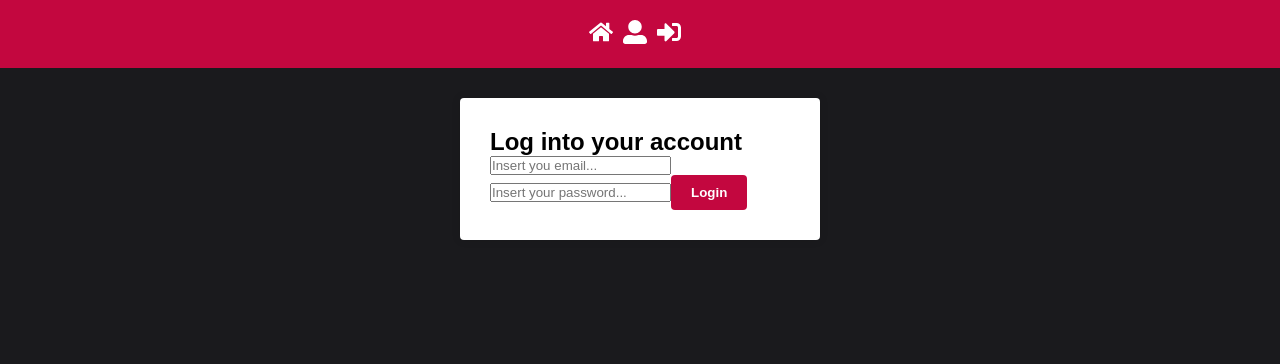
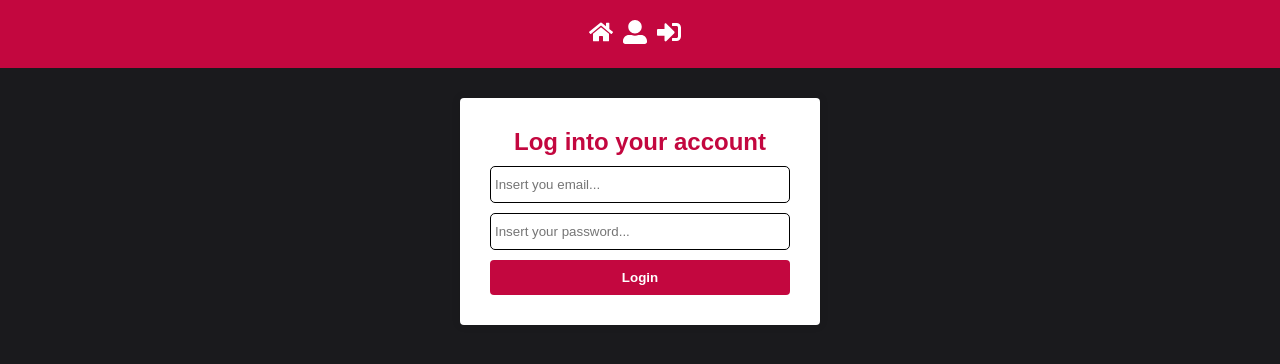
Before and after one commit to gui-s-antunes/flashcard-react, a React (Create React App) app: page /login in a window 1280 px wide. Shown: the top 364 px of the page. Built offline with nearby package versions, Linux system fonts and the light colour scheme.

Commit message:
css login and register

```diff
--- a/src/pages/Decks/index.js
+++ b/src/pages/Decks/index.js
@@ -25,7 +25,7 @@ export default function Decks() {
 
   const handleDeckDelete = (e, deckId, deckName, index) => {
     if (!window.confirm(`Do you want to delete deck ${deckName}?`)) return;
-    console.log('deletar');
+    console.log('deletar', index);
   };
   return (
     <Container>
--- a/src/pages/Login/index.js
+++ b/src/pages/Login/index.js
@@ -6,7 +6,7 @@ import { get } from 'lodash';
 
 import * as actions from '../../store/modules/auth/actions';
 import { Container } from '../../styles/GlobalStyles';
-import { Form } from './styled';
+import { Form, Title } from './styled';
 
 import Loading from '../../components/Loading';
 
@@ -35,7 +35,7 @@ export default function Login(props) {
   return (
     <Container>
       <Loading isLoading={isLoading} />
-      <h1>Log into your account</h1>
+      <Title>Log into your account</Title>
       <Form onSubmit={handleSubmit}>
         <label htmlFor="email">
           <input
--- a/src/pages/Login/styled.js
+++ b/src/pages/Login/styled.js
@@ -1,4 +1,40 @@
 import styled from 'styled-components';
+import { primaryColor } from '../../config/colors';
 
-export const Paragrafo = styled.p``;
-export const Form = styled.form``;
+export const Form = styled.form`
+  display: flex;
+  flex-direction: column;
+  align-items: stretch;
+
+  label {
+    padding: 0;
+    margin: 0 0 10px 0;
+  }
+
+  input {
+    width: 100%;
+    height: 100%;
+    padding: 10px 4px;
+    border: 1px solid black;
+    border-radius: 5px;
+    transition: 0.3s;
+  }
+
+  input:focus {
+    border: 1px solid ${primaryColor};
+  }
+
+  button {
+    background-color: ${primaryColor};
+    transition: 0.3s;
+  }
+
+  button:hover {
+    filter: brightness(70%);
+  }
+`;
+export const Title = styled.h1`
+  color: ${primaryColor};
+  text-align: center;
+  margin-bottom: 10px;
+`;
--- a/src/pages/Register/index.js
+++ b/src/pages/Register/index.js
@@ -5,7 +5,7 @@ import { get } from 'lodash';
 import { useSelector, useDispatch } from 'react-redux';
 
 import { Container } from '../../styles/GlobalStyles';
-import { Form } from './styled';
+import { Form, Title } from './styled';
 
 import Loading from '../../components/Loading';
 import * as actions from '../../store/modules/auth/actions';
@@ -73,14 +73,14 @@ export default function Register() {
   return (
     <Container>
       <Loading isLoading={isLoading} />
-      <h1>{id ? 'Edit your account here' : 'Register a new account here'}</h1>
+      <Title>{id ? 'Edit your account' : 'Register a new account'}</Title>
       <Form onSubmit={handleSubmit}>
         <label htmlFor="name">
           <input
             type="text"
             value={name}
             onChange={(e) => setName(e.target.value)}
-            placeholder="Insert a username with a range of 3 to 255 characters..."
+            placeholder="Insert a username..."
           />
         </label>
         <label htmlFor="email">
@@ -96,7 +96,7 @@ export default function Register() {
             type="password"
             value={password}
             onChange={(e) => setPassword(e.target.value)}
-            placeholder="Insert a password with a range of 6 to 50 characters..."
+            placeholder="Insert a password..."
           />
         </label>
         <button type="submit">
--- a/src/pages/Register/styled.js
+++ b/src/pages/Register/styled.js
@@ -1,4 +1,40 @@
 import styled from 'styled-components';
+import { primaryColor } from '../../config/colors';
 
-export const Paragrafo = styled.p``;
-export const Form = styled.form``;
+export const Form = styled.form`
+  display: flex;
+  flex-direction: column;
+  align-items: stretch;
+
+  label {
+    padding: 0;
+    margin: 0 0 10px 0;
+  }
+
+  input {
+    width: 100%;
+    height: 100%;
+    padding: 10px 4px;
+    border: 1px solid black;
+    border-radius: 5px;
+    transition: 0.3s;
+  }
+
+  input:focus {
+    border: 1px solid ${primaryColor};
+  }
+
+  button {
+    background-color: ${primaryColor};
+    transition: 0.3s;
+  }
+
+  button:hover {
+    filter: brightness(70%);
+  }
+`;
+export const Title = styled.h1`
+  color: ${primaryColor};
+  text-align: center;
+  margin-bottom: 10px;
+`;
```
Also changed, not shown: src/pages/Deck/index.js (+6 -5 lines).
